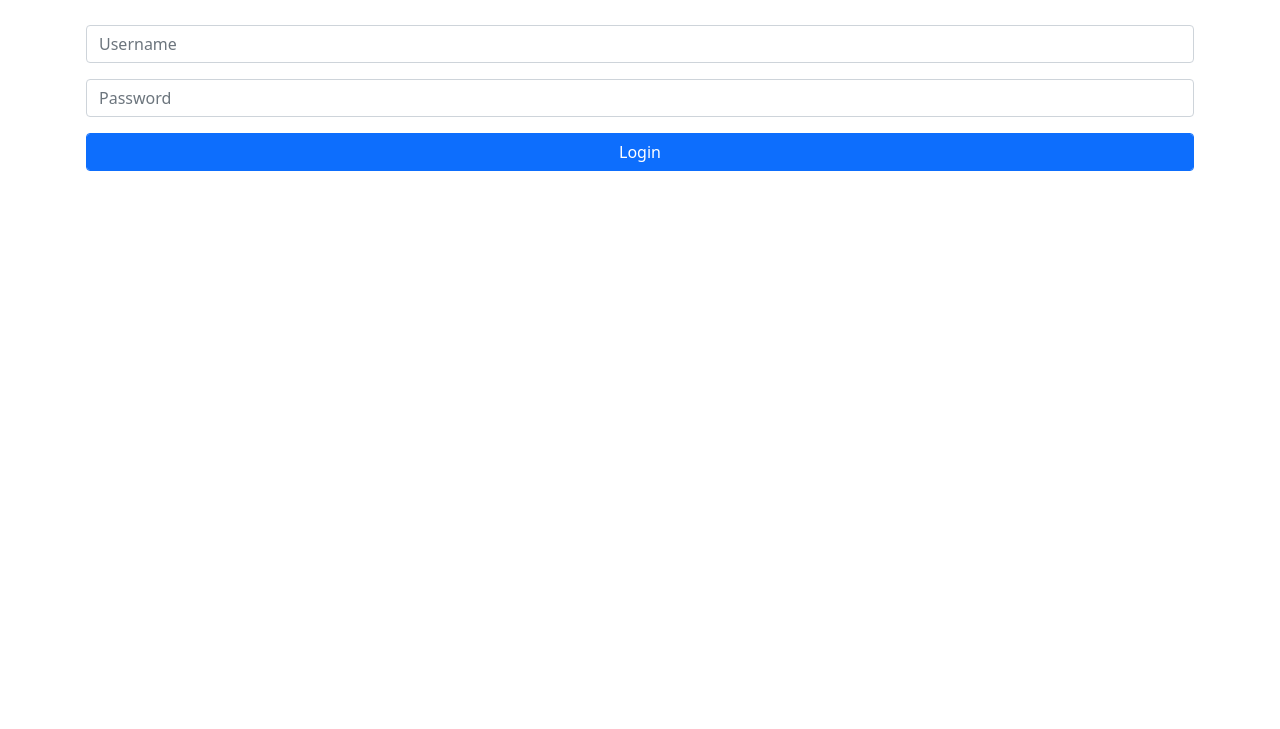
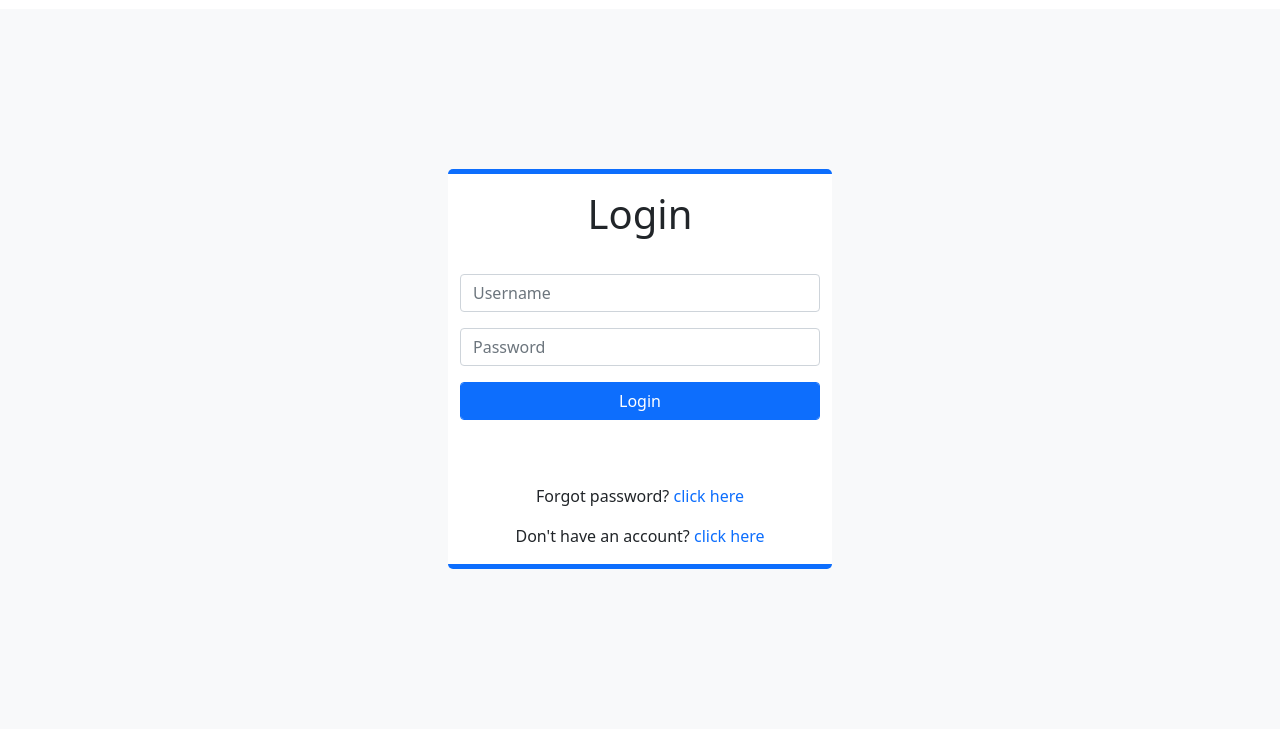
Before and after one commit to anish2272002/blogpost, a Django app: page /account/login in a window 1280 px wide. Shown: the part 71-800 px from the top of the page. Run offline with Django 4.2, Linux system fonts and the light colour scheme; some libraries are stand-ins or nearby versions.

Commit message:
Forgot password

```diff
--- a/account/forms.py
+++ b/account/forms.py
@@ -62,7 +62,9 @@ class LoginForm(forms.Form):
     def clean(self):
         super().clean()
         usr=authenticate(username=self.cleaned_data['username'],password=self.cleaned_data['password'])
-        if(usr):
+        if(usr and usr.is_active):
             self.cleaned_data['user']=usr
         else:
-            raise forms.ValidationError("User not Found!")
+            if(usr):
+                usr.delete()
+            raise forms.ValidationError("Incorrect Username/Password")
--- a/account/templates/login.html
+++ b/account/templates/login.html
@@ -1,10 +1,17 @@
 {% extends 'base.html' %}
 {% block body %}
-    <div class="container p-3" style="margin-top:80px;">
-        <form method="POST">
-            {% csrf_token %}
-            {{ form.as_p }}
-            <input type="submit" class="btn-md btn-primary" value="Login"/>
-        </form>
+    <div class="cont text-center bg-light">
+        <div class="loginformcard py-3 px-2">
+            <h1>Login</h1>
+            <form class="m-1" style="transform:translateY(0.5rem);" method="POST">
+                {% csrf_token %}
+                {{ form.as_p }}
+                <input type="submit" class="btn-md btn-primary" value="Login"/>
+            </form>
+            <div>
+                <p>Forgot password? <a class="font-primary" href="{% url 'account:forgot' getusername=1 slug='forgot'%}">click here</a></p>
+                <p>Don't have an account? <a class="font-primary" href="{% url 'account:sign' %}">click here</a></p>
+            </div>
+        </div>
     </div>
 {% endblock %}
--- a/account/urls.py
+++ b/account/urls.py
@@ -1,5 +1,5 @@
 from django.urls import path
-from .views import AccdetailView,LogoutView,SignupView,LoginView,DeleteUserView,ValidateView
+from .views import AccdetailView,LogoutView,SignupView,LoginView,DeleteUserView,ValidateView,ForgotPasswordView
 
 app_name='account'
 
@@ -9,5 +9,6 @@ urlpatterns = [
     path('logout',LogoutView.as_view(),name='logout'),
     path('accdetail',AccdetailView.as_view(),name='accdetail'),
     path('delete',DeleteUserView.as_view(),name='delete'),
+    path('forgot/<int:getusername>/<slug:slug>',ForgotPasswordView.as_view(),name='forgot'),
     path('<slug:slug>',ValidateView.as_view(),name='validate'),
 ]
--- a/account/views.py
+++ b/account/views.py
@@ -114,3 +114,43 @@ class DeleteUserView(View):
         logout(request)
         usr.delete()
         return render(request,self.template_name)
+
+class ForgotPasswordView(View):
+    template_name='forgot.html'
+    def token_generator(self,usrname):
+        t1=str(uuid4())
+        t2=str(hash(usrname))
+        t3=str(hash(str(datetime.now())))
+        return t1+t2+t3
+    @method_decorator(login_required)
+    def send_email(self,request):
+        usrprofile=get_object_or_404(UserProfile,user=request.user)
+        usrprofile.token=self.token_generator(request.user.username)
+        usrprofile.validatetime=datetime.now()
+        usrprofile.save()
+        if(request.is_secure()):
+                token='https://'+request.get_host()+'/account/forgot/'+usrprofile.token
+        else:
+            token='http://'+request.get_host()+'/account/forgot/0/'+usrprofile.token
+        msg="Hi {0}\nHere is your password reset link:\n{1}\nTeam Diary\n".format(request.user.first_name,token)
+        send_mail("Password Reset Request Mail",msg,settings.EMAIL_HOST_USER,[request.user.email])
+    def get(self,request,getusername,slug):
+        if(getusername):
+            return render(request,self.template_name,{'showusernameform':True,'showpwdform':False,'txt':'Username'})
+        else:
+            obj=get_object_or_404(UserProfile,token=slug)
+            if((datetime.now()-obj.validatetime).total_seconds()<2000):
+                return render(request,self.template_name,{'showusernameform':False,'showpwdform':True,'txt':request.user.username})
+            else:
+                return render(request,self.template_name,{'showusernameform':False,'showpwdform':False,'txt':'Link expired'})
+    def post(self,request,getusername,slug):
+        if(getusername):
+            usr=get_object_or_404(User,username=request.POST['username'])
+            login(request,usr)
+            self.send_email(request)
+            return render(request,self.template_name,{'showusernameform':False,'showpwdform':False,'txt':'An email is sent to {}'.format(request.user.email)})
+        else:
+            request.user.password=request.POST['password']
+            request.user.save()
+            logout(request)
+            return HttpResponseRedirect(reverse('account:login'))
--- a/static/style.css
+++ b/static/style.css
@@ -2,3 +2,31 @@
 a{
     text-decoration: none;
 }
+.cont{
+    display: flex;
+    justify-content: center;
+    align-items: center;
+    height: calc(100vh - 80px);
+    width: 100vw;
+    margin-top: 80px;
+}
+.loginformcard{
+    display:grid;
+    grid-template-rows: 20% 62% 18%;
+    height: 50vh;
+    width: 30vw;
+    background: #fff;
+    box-shadow: 0px 0px 0px 0px rgba(0,0,0,0.8);
+    border-radius: 5px;
+    border-top: 5px solid #0d6efd;
+    border-bottom: 5px solid #0d6efd;
+    min-width: 300px;
+    min-height: 400px;
+}
+.loginformcard ul{
+    list-style-type: none;
+    margin: 0;
+    padding: 0;
+    color:tomato;
+    margin-bottom: 0.5rem;
+}
```
Also changed, not shown: account/templates/forgot.html (added, +20 -0 lines).
